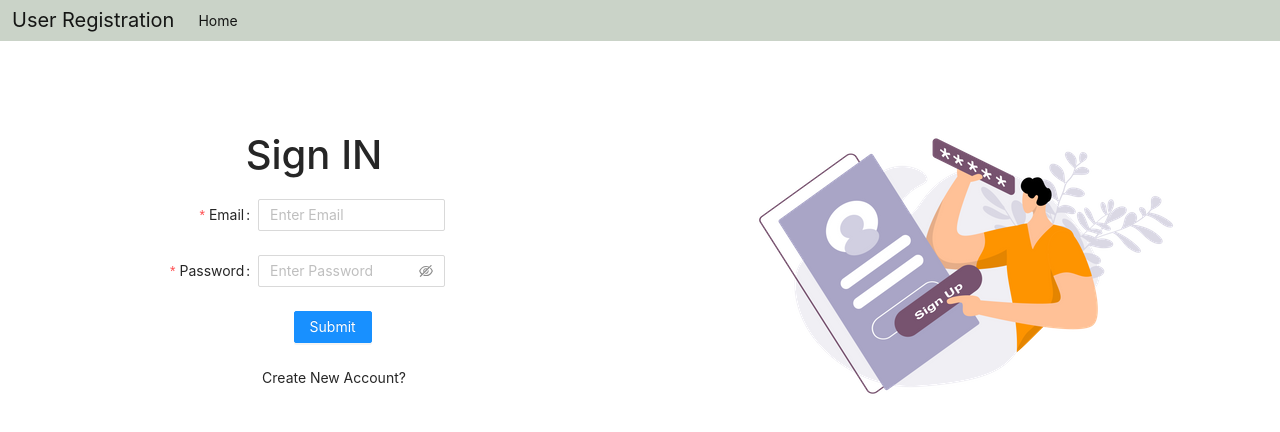
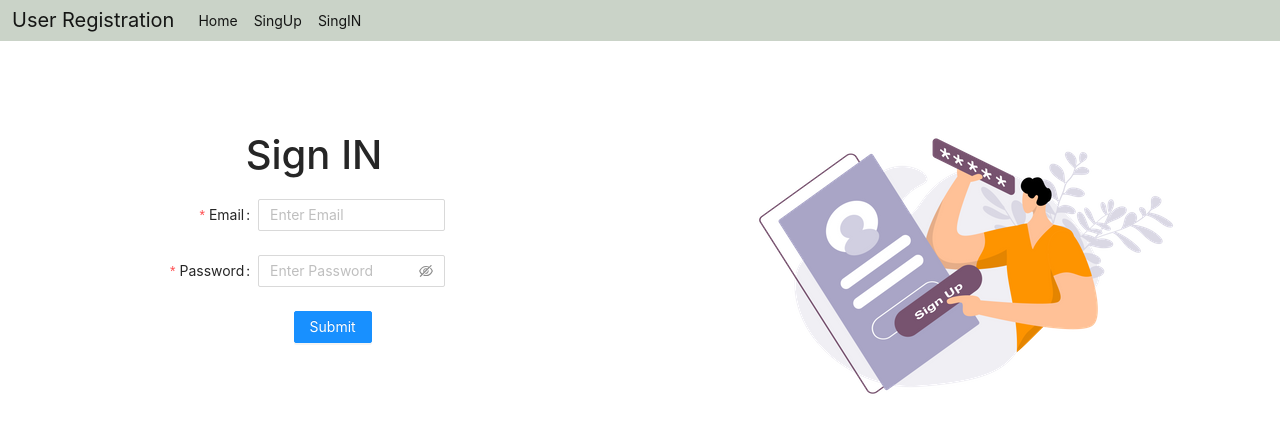
Before and after one commit to solankiyash/CURD, a React (Create React App) app: page /login in a window 1280 px wide. Shown: the top 432 px of the page. Built offline with nearby package versions, Linux system fonts and the light colour scheme; no server answers.

Commit message:
sinup and login

```diff
--- a/src/App.js
+++ b/src/App.js
@@ -7,6 +7,7 @@ import Context from './Component/Context';
 import {Routes,Route} from "react-router-dom"
 import Dashbord from './Component/Dashbord';
 import AddnewData from './Component/AddnewData';
+import Tabs from './Component/Tabs';
 
 
 
@@ -16,13 +17,15 @@ function App() {
     console.log("Hello",data)
  }
 
+
+
   return (
     <div className="App">
     <Context>
       <Navbar/>
       <Routes>
-        <Route path='/' element={<SingUp/>}/>
-      <Route path='/login' element={<Login/>}/>
+        {/* <Route path='/' element={<SingUp/>}/> */}
+      {/* <Route path='/login' element={<Login/>}/> */}
           <Route path='/dashbord' element={<Dashbord onSubmit = {getData} />}/>
           <Route path='/Addnew' element={<AddnewData value={getData()} />}/>
           <Route path='/edit/:id' element={<AddnewData value = {getData}/>}/>
--- a/src/Component/AddnewData.js
+++ b/src/Component/AddnewData.js
@@ -34,6 +34,7 @@ function AddnewData({value}) {
         id: id,
         userId: tmp[id-1].userId,
         title
+
       }
       setData(tmp)
       alert("your data successfully updated")
--- a/src/Component/Context.js
+++ b/src/Component/Context.js
@@ -8,6 +8,14 @@ function Context(props) {
     const [email,setEmail] = useState("")
     const [date,setDate] = useState("")
 
+     const allstate = true
+
+
+    const [state,setState] = useState(false)
+    // const [state1,setState1] = useState(true)
+
+    const [item,setItem] = useState(true)
+
     const [insert] = useState("ADD")
     const [dataupdate] = useState("NOT")
       useEffect(()=>{
@@ -15,7 +23,7 @@ function Context(props) {
       },[])
 
   return (
-    <ContextProvider.Provider value={{email,setEmail,date,setDate,alldata,insert,dataupdate}}>
+    <ContextProvider.Provider value={{email,setEmail,date,setDate,alldata,insert,dataupdate,item,state,allstate}}>
         {props.children}
     </ContextProvider.Provider>
   )
--- a/src/Component/Dashbord.js
+++ b/src/Component/Dashbord.js
@@ -5,17 +5,27 @@ import {  Table } from 'antd';
 import Button from 'react-bootstrap/Button';
 import Modal from 'react-bootstrap/Modal';
 import moment from "moment"
+import Tabs from './Tabs';
+import SingUp from './SingUp';
+import Navbar from './Navbar';
 
 
 function Dashbord(props) {
   const {email} = useContext(ContextProvider)
-  const { alldata,insert,dataupdate } = useContext(ContextProvider)
+  const { alldata,insert,dataupdate,allstate } = useContext(ContextProvider)
   const [data1,setData1] = useState(insert)
   const [data2,setData2] = useState(dataupdate)
   const [users, setUsers] = useState([])
   const [logindata,setlogindata ] = useState([])
   const [state,setState] = useState(false)
   const [show, setShow] = useState(false);
+
+
+  const [getdata,setgetdata] = useState(allstate)
+
+  const [item,setItem] = useState(true)
+
+
 
   const [newData,setNewData] = useState(localStorage.setItem("user",JSON.stringify(logindata)))
 
@@ -116,6 +126,7 @@ function Dashbord(props) {
   ];
   return (
     <>
+
     {
       logindata.length === 0 ? "" :
       <>
--- a/src/Component/Login.js
+++ b/src/Component/Login.js
@@ -6,8 +6,11 @@ import { ContextProvider } from './Context';
 
 function Login() {
   const navigate = useNavigate()
-  const {email,setEmail} = useContext(ContextProvider)
+  const {email,setEmail,model,item,state} = useContext(ContextProvider)
   const [password,setPassword] = useState("")
+
+  const [data,setData] = useState(state)
+
 
   const onFinish = (values) => {
     console.log('Success:', values);
@@ -30,13 +33,19 @@ function Login() {
       if (a.password === password) { navigate("/dashbord") }
       else {
         return alert("please check email")
+
       }
        localStorage.setItem("data",JSON.stringify(a))
+       localStorage.setItem("alldata",JSON.stringify(a))
+       setData(true)
     }
+
   }
 
   return (
     <div>
+       {data === false ?
+        <>
       <div className='constructor'>
           <div className='row'>
                 <div className='col-md-6'>
@@ -96,7 +105,7 @@ function Login() {
                     Submit
                   </Button>
                 </Form.Item>
-                <span style={{"cursor":"pointer","padding-left":"40px"}}  onClick={()=>navigate("/")}>Create New Account?</span>
+                {/* <span style={{"cursor":"pointer","padding-left":"40px"}}  onClick={()=>navigate("/")}>Create New Account?</span> */}
               </Form>
               </div>
               </div>
@@ -105,6 +114,8 @@ function Login() {
                   </div>
               </div>
           </div>
+          </>
+        :""}
     </div>
   )
 }
--- a/src/Component/Navbar.js
+++ b/src/Component/Navbar.js
@@ -1,9 +1,36 @@
-import React, { useContext } from 'react'
-function Navbar() {
+import React, { useContext, useState } from 'react'
+import { Link } from 'react-router-dom'
+import { ContextProvider } from './Context'
+import Login from './Login'
+import SingUp from './SingUp'
 
+function Navbar(props) {
+
+  const {model,item,state} = useContext(ContextProvider)
+
+    const [data,setData] = useState(state)
+    const [local1,setLocal1] = useState(localStorage.getItem("alldata"))
+    const [local2,setLocal2] = useState(localStorage.removeItem("alldata"))
+    console.log("local",local1)
+    console.log(local2,"local2")
+
+  const [item1,setItem1] = useState(item)
+
+  const [open,setOpen] = useState("Open")
+    const handelSinup = () => {
+      setData(true)
+      console.log(data,"data")
+  }
+  const handelSinin = () => {
+    setData(false)
+    setLocal1()
+     console.log(item1,"item")
+
+  }
 
   return (
     <div>
+      {local2 ===  undefined ?
        <div className='Navbar'>
        <nav className="navbar navbar-expand-lg navbar-light bg-light" style={{"padding":"0"}}>
        <div className="container-fluid"style={{"background":"#CAD3C8"}}>
@@ -16,14 +43,34 @@ function Navbar() {
        <li className="nav-item">
          <a className="nav-link active" aria-current="page" href="#">Home</a>
        </li>
+      <>
            <li className="nav-item">
+         <Link className="nav-link active" aria-current="page" onClick={handelSinup} to="/">SingUp</Link>
+       </li>  <li className="nav-item">
+         <Link className="nav-link active" aria-current="page" onClick={handelSinin} to="/">SingIN</Link>
        </li>
+       </>
+
      </ul>
    </div>
  </div>
 </nav>
+
 </div>
+    : local1 !== "" ? <>
+    <li className="nav-item">
+  <Link className="nav-link active" aria-current="page" onClick={handelSinup} to="/">SingUp</Link>
+</li>  <li className="nav-item">
+  <Link className="nav-link active" aria-current="page" onClick={handelSinin} to="/">SingIN</Link>
+</li>
+</>  : ""}
+
+      {
+        data === true ? <SingUp/> : <Login/>
+      }
+
     </div>
+
   )
 }
 
--- a/src/Component/SingUp.js
+++ b/src/Component/SingUp.js
@@ -3,7 +3,7 @@ import { Button,Form, Input} from 'antd';
 import { useNavigate } from 'react-router-dom';
 import { ContextProvider } from './Context';
 import moment from "moment"
-
+import Login from './Login';
 
 
 function SingUp() {
@@ -12,7 +12,9 @@ function SingUp() {
     const[name,setName] = useState("")
     const[email,setEmail] = useState("")
     const[password,setPassword] = useState("")
-    const {date,setDate} = useContext(ContextProvider)
+    const {date,setDate,model,item,state} = useContext(ContextProvider)
+
+    const [data,setData] = useState(true)
 
     const onFinish = (values) => {
       console.log('Success:', values);
@@ -21,6 +23,7 @@ function SingUp() {
     const onFinishFailed = (errorInfo) => {
       console.log('Failed:', errorInfo);
     };
+
 
 
     const handelClick = (e) => {
@@ -43,15 +46,24 @@ function SingUp() {
         alert("password filed is requred ")
        }else if(password.length < 6){
         alert("password length greater six ")
-       }else{
-          navigate("/login")
+       }else if(name === "" && email === "" && date === "" && password === ""){
+            setData(true)
+       }
+       else{
+         setData(false)
        }
        localStorage.setItem(obj.email,JSON.stringify(obj))
+
+
     }
+
 
 
   return (
     <div>
+
+
+      {data === true ?
       <div className='constructor'>
         <div className='row'>
           <div className='col-md-6'>
@@ -139,11 +151,12 @@ function SingUp() {
           span: 10,
         }}
       >
+
         <Button type="primary" htmlType="submit" className='mb-3 col-lg-10'  onClick={handelClick}>
           Submit
         </Button>
       </Form.Item>
-      <span style={{"cursor":"pointer"}}  onClick={()=>navigate("/login")}>Already Have an account?</span>
+
     </Form>
     </div>
     <div className='col-md-6'>
@@ -154,6 +167,7 @@ function SingUp() {
 
     </div>
     </div>
+    : <Login/>}
     </div>
   )
 }
--- /dev/null
+++ b/src/Component/Tabs.js
@@ -0,0 +1,37 @@
+import React, { useContext,useState } from 'react'
+import { useNavigate } from 'react-router-dom'
+import { ContextProvider } from './Context'
+import Login from './Login'
+import SingUp from './SingUp'
+
+function Tabs(props) {
+    const navigate = useNavigate()
+    const {model,item,state} = useContext(ContextProvider)
+
+
+   const [data,setData] = useState(state)
+
+
+
+    const handelSingUP = () => {
+        setData(false)
+        console.log(data,"data")
+    }
+    const handelSingIN = () => {
+        setData(true)
+        console.log(data,"result")
+    }
+  return (
+    <div>
+        <button onClick={handelSingUP}>SingUp</button>
+        <button onClick={handelSingIN}>SingIN</button>
+
+      {
+        data === false ? <SingUp/> : data === true ? <Login/> :""
+      }
+
+    </div>
+  )
+}
+
+export default Tabs
```
Lines whose indentation alone changed are shown as unchanged.
